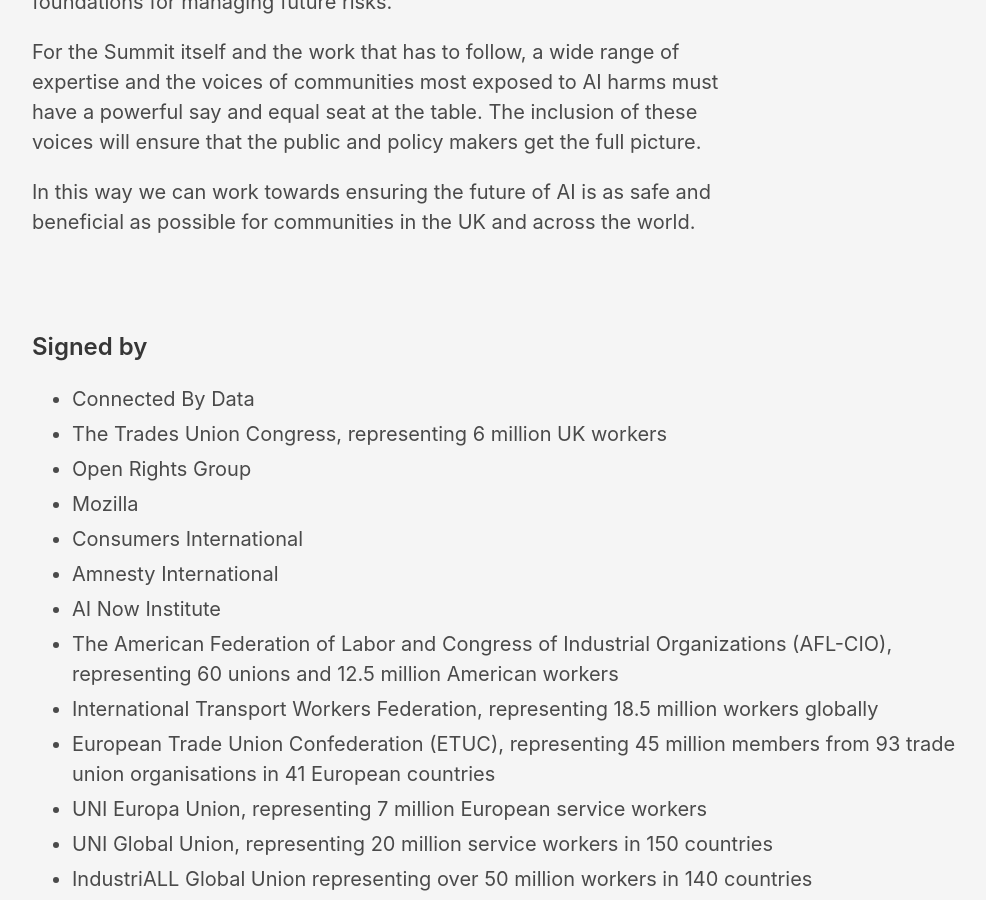
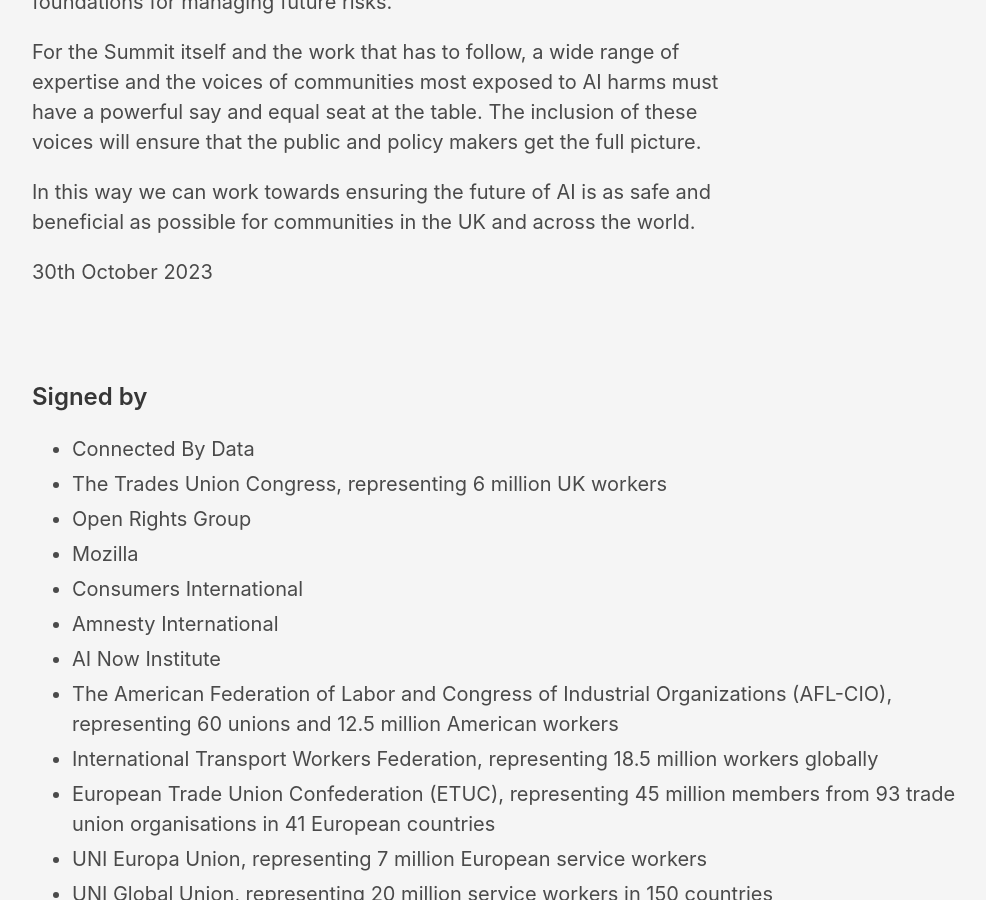
Before and after one commit to connectedbydata/ai-summit-open-letter, a Jekyll site: the page built from index.md, in a window 1280 px wide and 900 px high, scrolled down 1223 px. Shown: the whole window, without its empty margins (128-1114 px from the left). Built offline with Jekyll 4.4.1, drawn with Linux system fonts in a browser that asks for light colours; nearby versions of some CDN libraries.

Commit message:
added date

```diff
--- a/index.md
+++ b/index.md
@@ -143,3 +143,5 @@ To make AI truly safe we must tackle these and many other issues of huge individ
 For the Summit itself and the work that has to follow, a wide range of expertise and the voices of communities most exposed to AI harms must have a powerful say and equal seat at the table. The inclusion of these voices will ensure that the public and policy makers get the full picture.
 
 In this way we can work towards ensuring the future of AI is as safe and beneficial as possible for communities in the UK and across the world.
+
+30th October 2023
```
